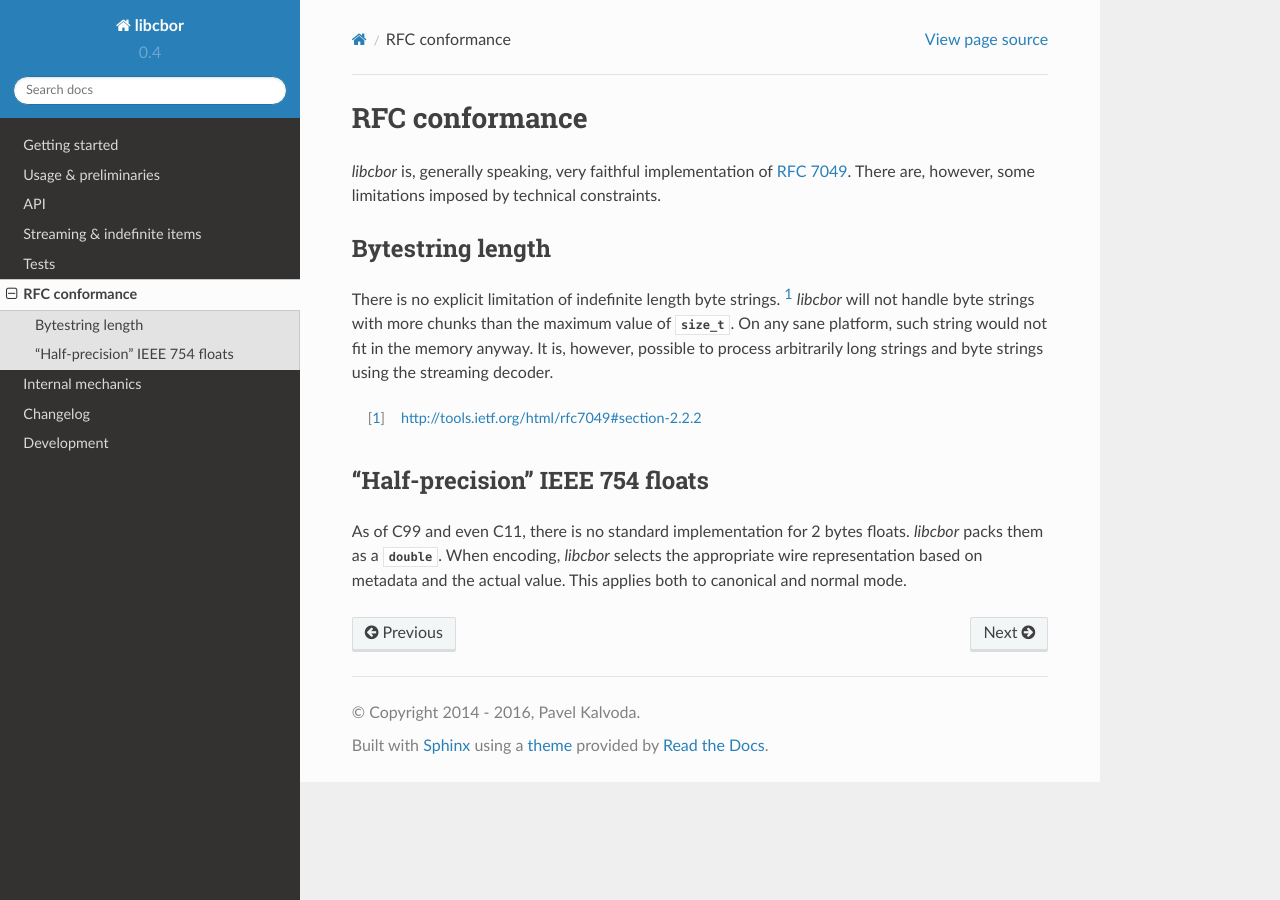
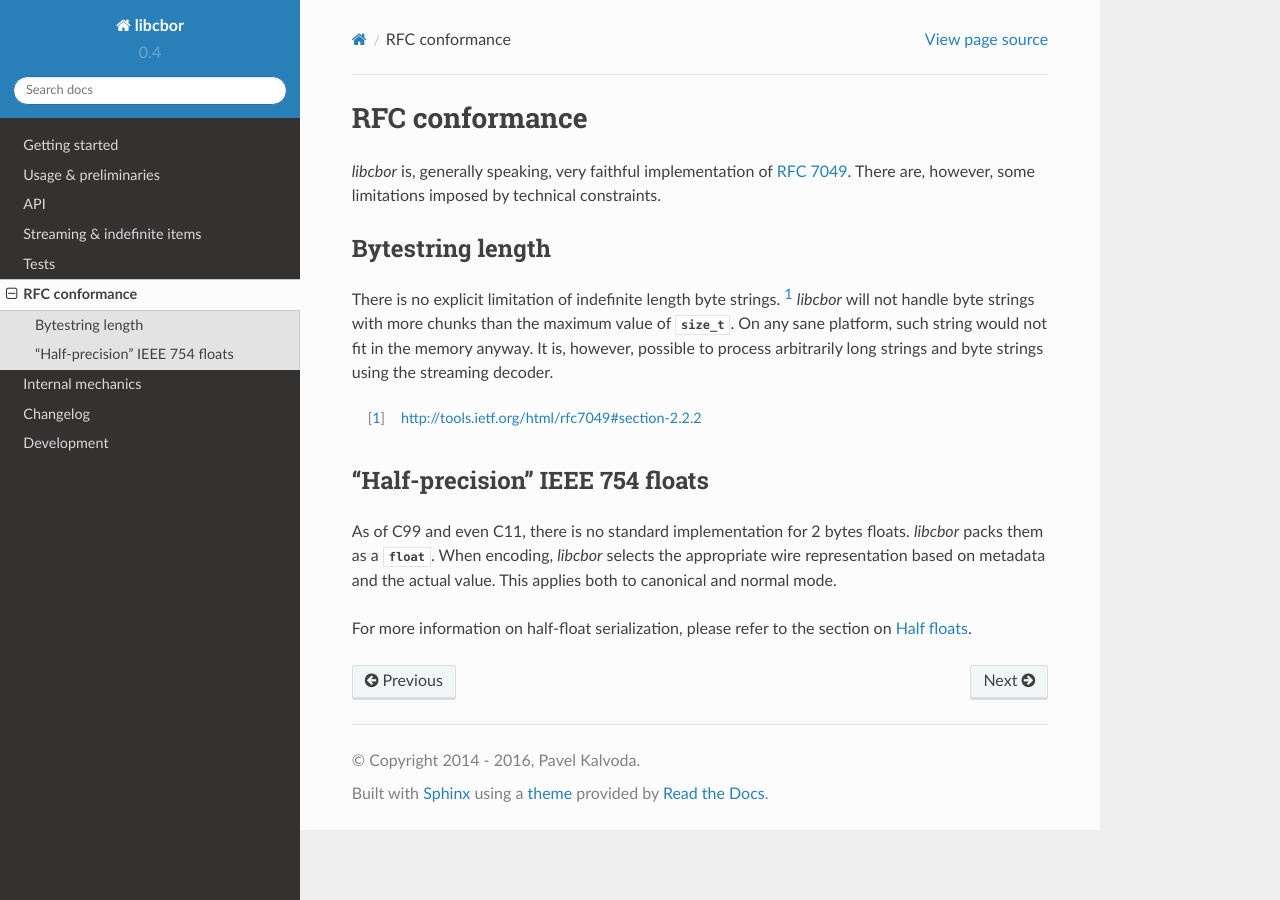
Before and after one commit to PJK/libcbor, a Sphinx documentation site: the page built from doc/source/rfc_conformance.rst, in a window 1280 px wide. Built offline with Sphinx 7.4.7 and the Read the Docs theme 2.0.0, drawn with Linux system fonts in a browser that asks for light colours.

Commit message:
Document changes

```diff
--- a/doc/source/api/type_7.rst
+++ b/doc/source/api/type_7.rst
@@ -60,10 +60,12 @@ Manipulating existing items
 .. doxygenfunction:: cbor_set_float8
 
 
+.. _api_type_7_hard_floats:
+
 Half floats
 ~~~~~~~~~~~~
 CBOR supports two `bytes wide ("half-precision") <https://en.wikipedia.org/wiki/Half-precision_floating-point_format>`_
-floats which are not supported by the C language. *libcbor* represents them using ``float``
+floats which are not supported by the C language. *libcbor* represents them using :type:`float`
 values throughout the API, which has important implications when manipulating these values.
 
 In particular, if a user uses some of the manipulation APIs
--- a/doc/source/rfc_conformance.rst
+++ b/doc/source/rfc_conformance.rst
@@ -11,4 +11,6 @@ There is no explicit limitation of indefinite length byte strings. [#]_ *libcbor
 
 "Half-precision" IEEE 754 floats
 ---------------------------------
-As of C99 and even C11, there is no standard implementation for 2 bytes floats. *libcbor* packs them as a :type:`double`. When encoding, *libcbor* selects the appropriate wire representation based on metadata and the actual value. This applies both to canonical and normal mode.
+As of C99 and even C11, there is no standard implementation for 2 bytes floats. *libcbor* packs them as a :type:`float`. When encoding, *libcbor* selects the appropriate wire representation based on metadata and the actual value. This applies both to canonical and normal mode.
+
+For more information on half-float serialization, please refer to the section on :ref:`api_type_7_hard_floats`.
```
Also changed, not shown: CHANGELOG.md (+1 -0 lines).
